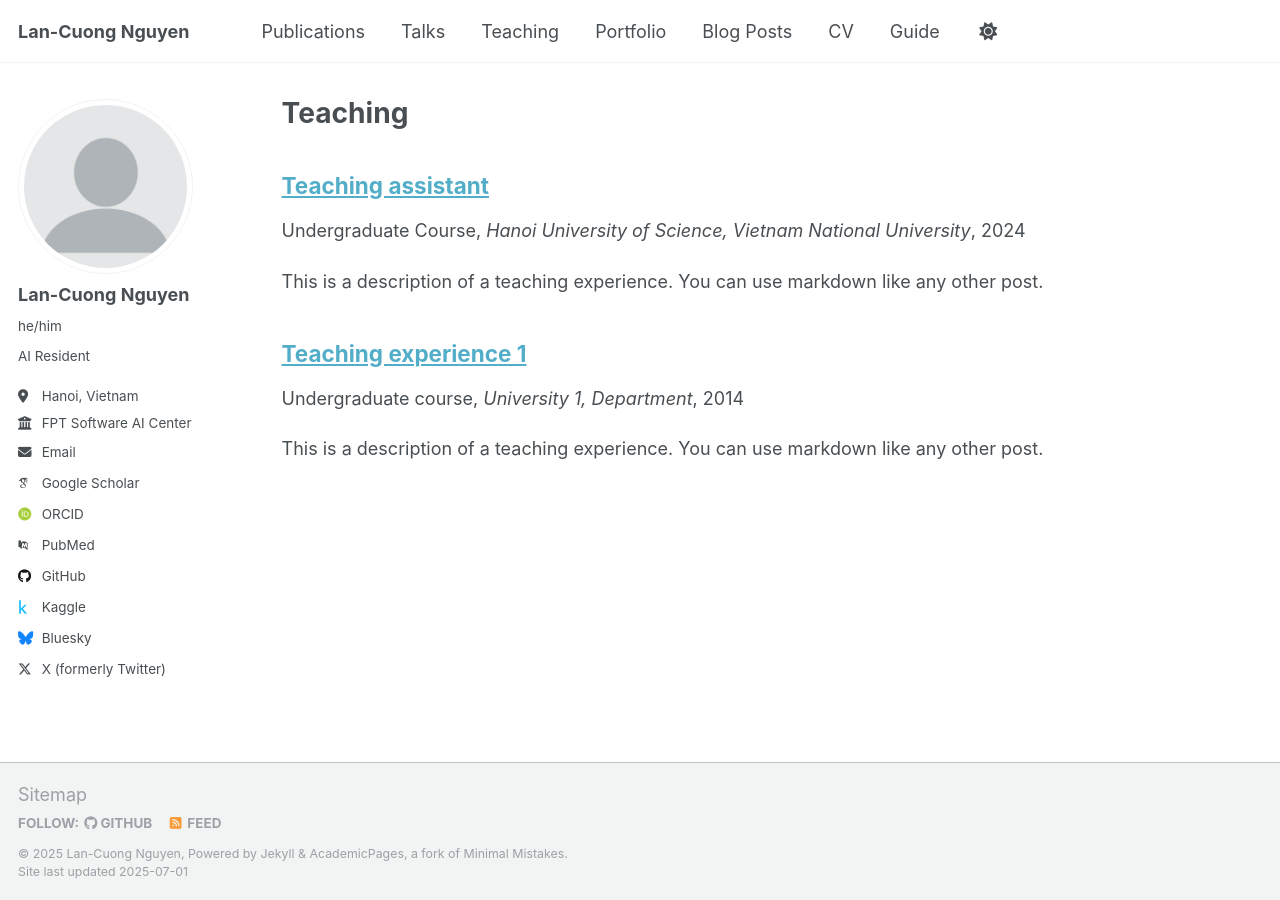
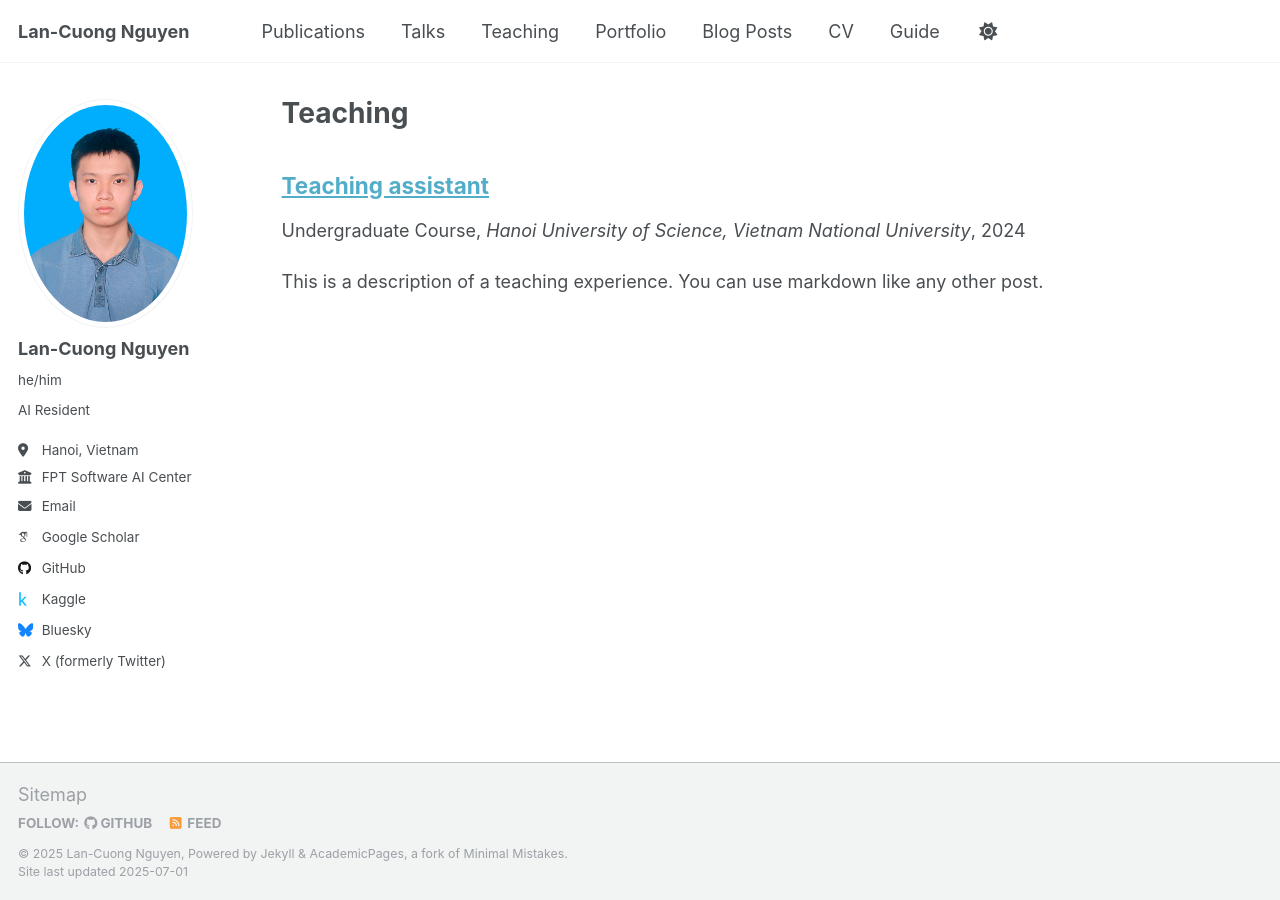
Before and after one commit to cuonglannguyen/cuonglannguyen.github.io, a Jekyll site: the page built from _pages/teaching.html, in a window 1280 px wide. Built offline with Jekyll 4.4.1, drawn with Linux system fonts in a browser that asks for light colours; some web fonts are replaced.

Commit message:
img upload

```diff
--- a/_config.yml
+++ b/_config.yml
@@ -22,7 +22,7 @@ repository               : cuonglannguyen.github.io
 #               Additional customization can be done by editing /_includes/author-profile.html
 author:
   # Biographic information
-  avatar           : "profile.png"
+  avatar           : "CuongNL8_CuongNguyenLan_Portrait2.jpg"
   name             : "Lan-Cuong Nguyen"
   pronouns         : he/him
   bio              : "AI Resident"
@@ -36,9 +36,9 @@ author:
   arxiv            : # URL - Update with the correct link to your profile
   googlescholar    : https://scholar.google.com/citations?hl=en&user=fiCrNN8AAAAJ
   impactstory      : # URL
-  orcid            : "http://orcid.org/yourorcidurl"
+  orcid            : #
   semantic         : # URL
-  pubmed           : "https://www.ncbi.nlm.nih.gov/pubmed/?term=john+snow"
+  pubmed           : #
   researchgate     : # URL
   scopus           : # URL
 
--- a/_teaching/2014-spring-teaching-1.md
+++ /dev/null
@@ -1,20 +0,0 @@
----
-title: "Teaching experience 1"
-collection: teaching
-type: "Undergraduate course"
-permalink: /teaching/2014-spring-teaching-1
-venue: "University 1, Department"
-date: 2014-01-01
-location: "City, Country"
----
-
-This is a description of a teaching experience. You can use markdown like any other post.
-
-Heading 1
-======
-
-Heading 2
-======
-
-Heading 3
-======
```
Also changed, not shown: images/CuongNL8_CuongNguyenLan_Portrait2.jpg (added).
